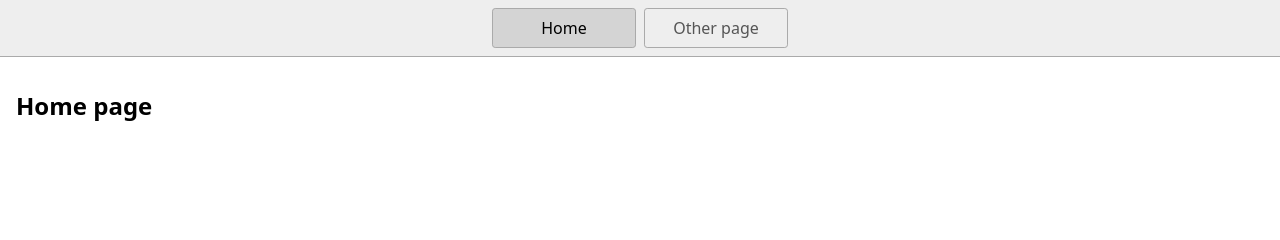
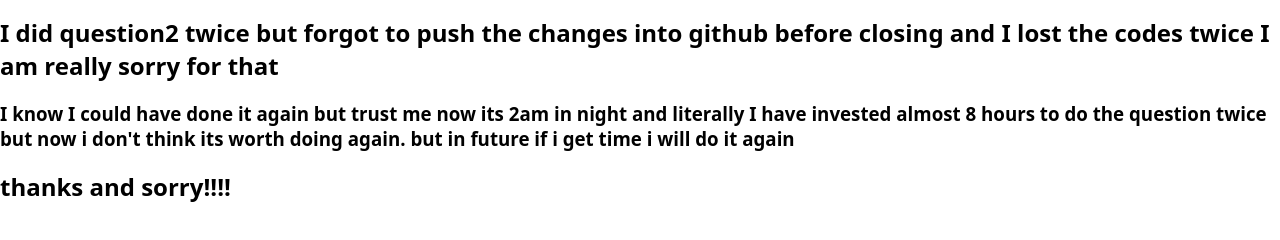
Before and after one commit to Ali8422/whitehouse-assignment2demo, a plain HTML site: page index.html in a window 1280 px wide. Drawn offline with Linux system fonts and the light colour scheme.

Commit message:
1 file modified

```diff
--- a/index.html
+++ b/index.html
@@ -12,12 +12,14 @@
     <script type="module" src="script.js"></script>
   </head>
   <body>
-    <nav>
-      <a href="/" aria-current="page">Home</a>
-      <a href="/page2.html">Other page</a>
-    </nav>
-    <main>
-      <h1>Home page</h1>
-    </main>
+    <h1> I did question2  twice but forgot to push the changes into github before closing and I lost the codes twice I am really sorry for that  </h1>
+
+    <h3>
+      I know I could have done it again but trust me now its 2am in night and literally I have invested almost 8 hours to do the question twice but now i don't think its worth doing again. but in future if i get time i will do it again
+      <h3>
+
+
+
+        <h1>thanks and sorry!!!! </h1>
   </body>
 </html>
```
